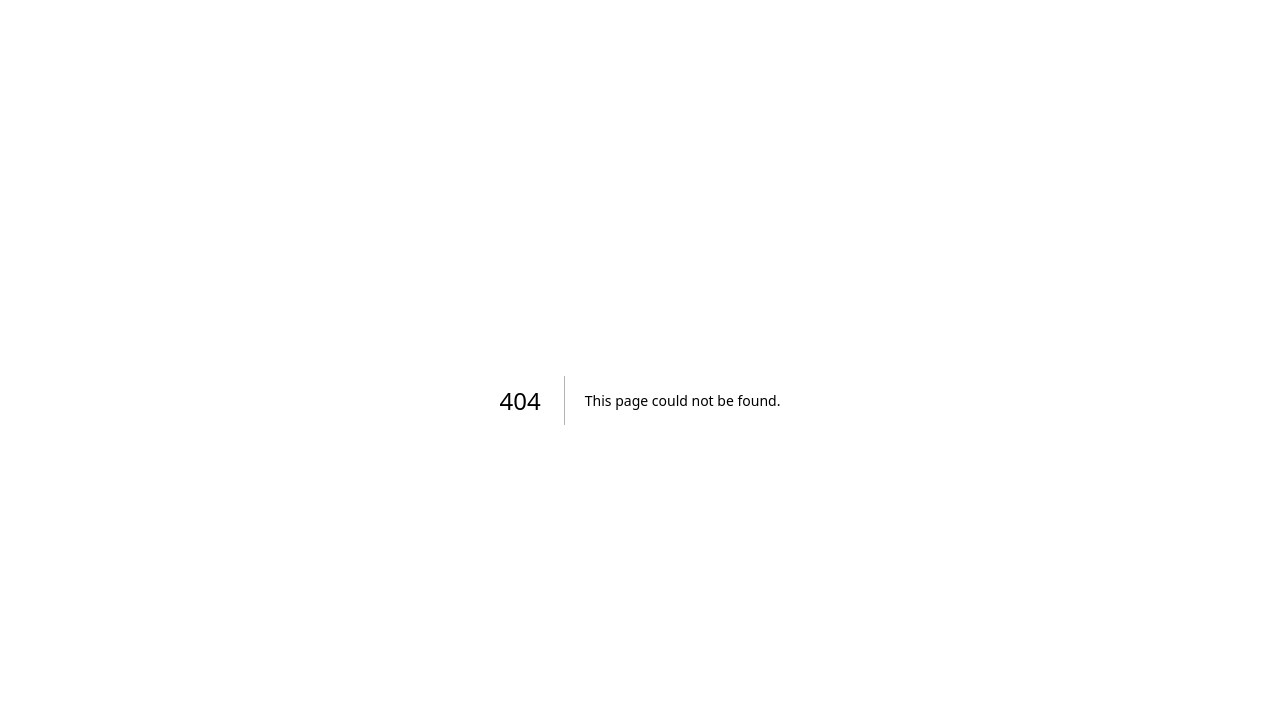
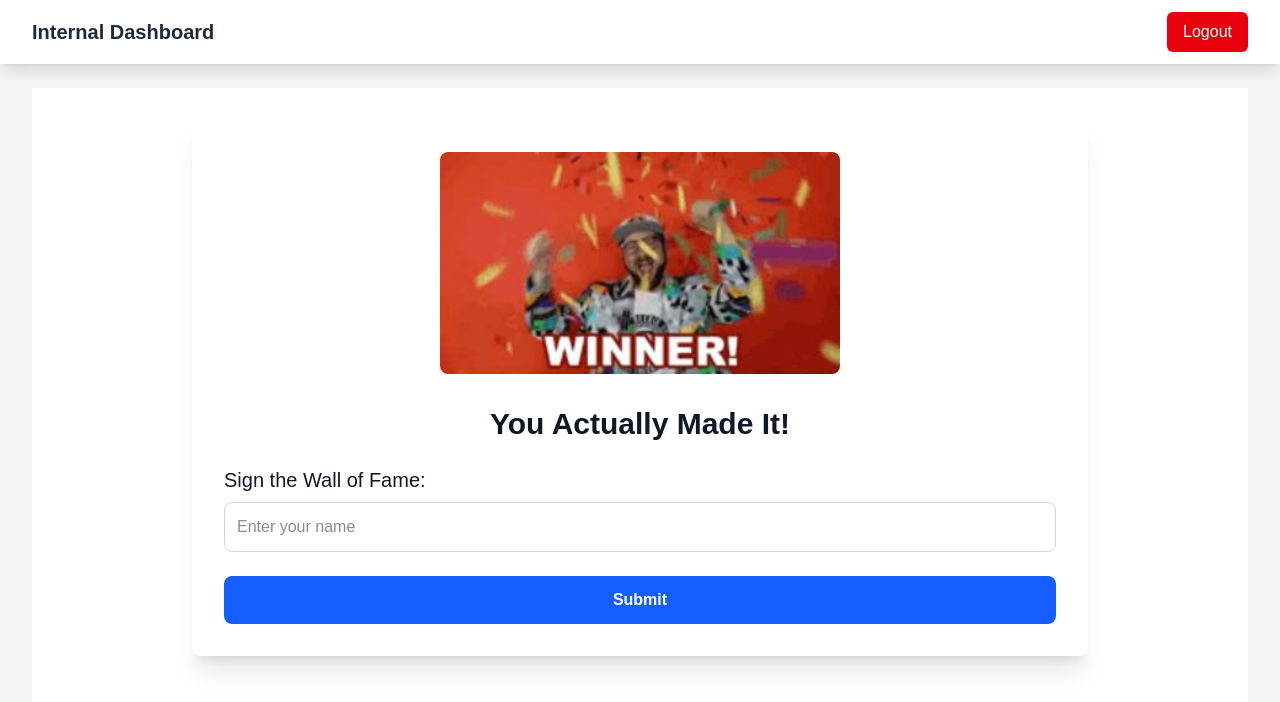
Before and after one commit to ANAS727189/TreasureHunt, a Next.js app: page /candidate-dashboard-portal-cards/swag-store/yay-i-got-the-job-in-MTV-haha in a window 1280 px wide. Before the commit this address had no page. Shown: the top 702 px of the page. Built offline with nearby package versions, Linux system fonts and the light colour scheme.

Commit message:
fix: new winner links and dashboard roures

```diff
--- a/app/dashboard/swag-store/confirm_synergy_v2_final/alt/page.tsx
+++ b/app/candidate-dashboard-portal-cards/swag-store/confirm_synergy_v2_final/alt/page.tsx
@@ -20,7 +20,7 @@ export default function GaryCoinMiner() {
   useEffect(() => {
     if (!isPaymentSubmitted) {
       alert("HEY! You need to submit the payment form first!");
-      router.push("/dashboard/swag-store/confirm_synergy_v2_final");
+      router.push("/candidate-dashboard-portal-cards/swag-store/confirm_synergy_v2_final");
     }
   }, [isPaymentSubmitted, router]);
 
@@ -132,7 +132,7 @@ export default function GaryCoinMiner() {
               Gary is impressed with your hustle. You've earned the swag.
             </p>
             <Link
-              href="/yay-i-got-the-job-in-MTV-haha"
+              href="/candidate-dashboard-portal-cards/swag-store/yay-i-got-the-job-in-MTV-haha"
               className="inline-block bg-green-700 text-white font-bold py-3 px-6 rounded-lg text-lg hover:bg-green-800 transition-all mt-4"
             >
               CLAIM YOUR PRIZE!
--- a/app/dashboard/swag-store/confirm_synergy_v2_final/page.tsx
+++ b/app/candidate-dashboard-portal-cards/swag-store/confirm_synergy_v2_final/page.tsx
@@ -20,7 +20,7 @@ export default function CringeBillingPage() {
   useEffect(() => {
     if (!isUnlocked) {
       alert("HEY! No cutting the line, chief. Solve the puzzle first.");
-      router.push("/dashboard/swag-store");
+      router.push("/candidate-dashboard-portal-cards/swag-store");
     }
   }, [isUnlocked, router]);
 
@@ -77,7 +77,7 @@ export default function CringeBillingPage() {
               (You must mine at least 1.0 GARYcoin to complete the purchase.)
             </p>
             <Link
-              href="/dashboard/swag-store/confirm_synergy_v2_final/alt"
+              href="/candidate-dashboard-portal-cards/swag-store/confirm_synergy_v2_final/alt"
               className="w-full bg-purple-600 text-white font-bold py-4 px-8 rounded-lg text-2xl hover:bg-purple-700 transition-all animate-bounce"
             >
               INITIALIZE GARYCOIN MINER
--- a/app/dashboard/swag-store/page.tsx
+++ b/app/candidate-dashboard-portal-cards/swag-store/page.tsx
@@ -214,7 +214,7 @@ export default function CringeSwagStore() {
                 />
                 {isUnlocked ? (
                   <Link
-                    href="/dashboard/swag-store/confirm_synergy_v2_final"
+                    href="/candidate-dashboard-portal-cards/swag-store/confirm_synergy_v2_final"
                     className="w-full text-center bg-green-500 text-white font-bold py-2 px-4 rounded-lg text-lg hover:bg-green-600 animate-pulse"
                   >
                     BUY NOW!!
--- /dev/null
+++ b/app/candidate-dashboard-portal-cards/swag-store/yay-i-got-the-job-in-MTV-haha/page.tsx
@@ -0,0 +1,120 @@
+'use client';
+
+import { useState, FormEvent } from 'react';
+import Image from 'next/image';
+
+function WinnerPage() {
+  const [name, setName] = useState('');
+  const [message, setMessage] = useState('');
+  const [submitted, setSubmitted] = useState(false);
+
+  const handleSubmit = async (e: FormEvent) => {
+    e.preventDefault();
+    if (name.trim().length === 0) {
+      setMessage('Please enter a name!');
+      return;
+    }
+
+    const res = await fetch('/api/submit-winner', {
+      method: 'POST',
+      headers: { 'Content-Type': 'application/json' },
+      body: JSON.stringify({ name: name.trim() }),
+    });
+
+    const data = await res.json();
+
+    if (res.ok) {
+      setMessage(`Welcome to the club, ${name}!`);
+      setSubmitted(true);
+    } else {
+      setMessage(`Error: ${data.error}`);
+    }
+  };
+
+  return (
+    <main className="min-h-screen bg-white text-gray-900 p-8">
+      <div className="max-w-4xl mx-auto">
+        {!submitted ? (
+          <div className="bg-white rounded-lg shadow-xl p-8">
+            <Image
+              src="/memes/winner-tfg.jpg"
+              alt="Free real estate meme"
+              width={400}
+              height={300}
+              className="mx-auto mb-8 rounded-lg"
+            />
+
+            <h1 className="text-3xl font-bold mb-6 text-center">
+              You Actually Made It!
+            </h1>
+
+            <form onSubmit={handleSubmit} className="space-y-6">
+              <div>
+                <label htmlFor="name" className="block text-xl font-medium mb-2">
+                  Sign the Wall of Fame:
+                </label>
+                <input
+                  id="name"
+                  type="text"
+                  value={name}
+                  onChange={(e) => setName(e.target.value)}
+                  placeholder="Enter your name"
+                  className="w-full p-3 border border-gray-300 rounded-lg text-gray-900 focus:ring-2 focus:ring-blue-500"
+                  required
+                />
+              </div>
+
+              <button
+                type="submit"
+                className="w-full p-3 bg-blue-600 text-white font-semibold rounded-lg hover:bg-blue-700"
+              >
+                Submit
+              </button>
+
+              {message && (
+                <p className="text-center text-red-600">{message}</p>
+              )}
+            </form>
+          </div>
+        ) : (
+          <div className="space-y-8">
+            <div className="bg-white rounded-lg shadow-xl p-8">
+              <h2 className="text-2xl font-bold mb-4">Achievement Unlocked: Master Hacker</h2>
+              <p className="text-gray-700 mb-4">
+                {message}
+              </p>
+              <Image
+                src="/memes/agree-condition.webp"
+                alt="Agreement meme"
+                width={400}
+                height={300}
+                className="mx-auto rounded-lg mb-6"
+              />
+            </div>
+
+            <div className="bg-white rounded-lg shadow-xl p-8">
+              <h2 className="text-2xl font-bold mb-4">Your Victory Dance:</h2>
+              <video
+                autoPlay
+                loop
+                controls
+                className="w-full rounded-lg mb-6"
+                src="/memes/happy-diwali-jethalal-video-meme-download.mp4"
+              />
+              <Image
+                src="/memes/shut-up-take-money.webp"
+                alt="Shut up and take my money meme"
+                width={400}
+                height={300}
+                className="mx-auto rounded-lg"
+              />
+            </div>
+          </div>
+        )}
+      </div>
+    </main>
+  );
+}
+
+
+export default WinnerPage;
```
Also changed, not shown: app/candidate-dashboard-portal-cards/swag-store/layout.tsx (renamed from app/dashboard/swag-store/layout.tsx).
